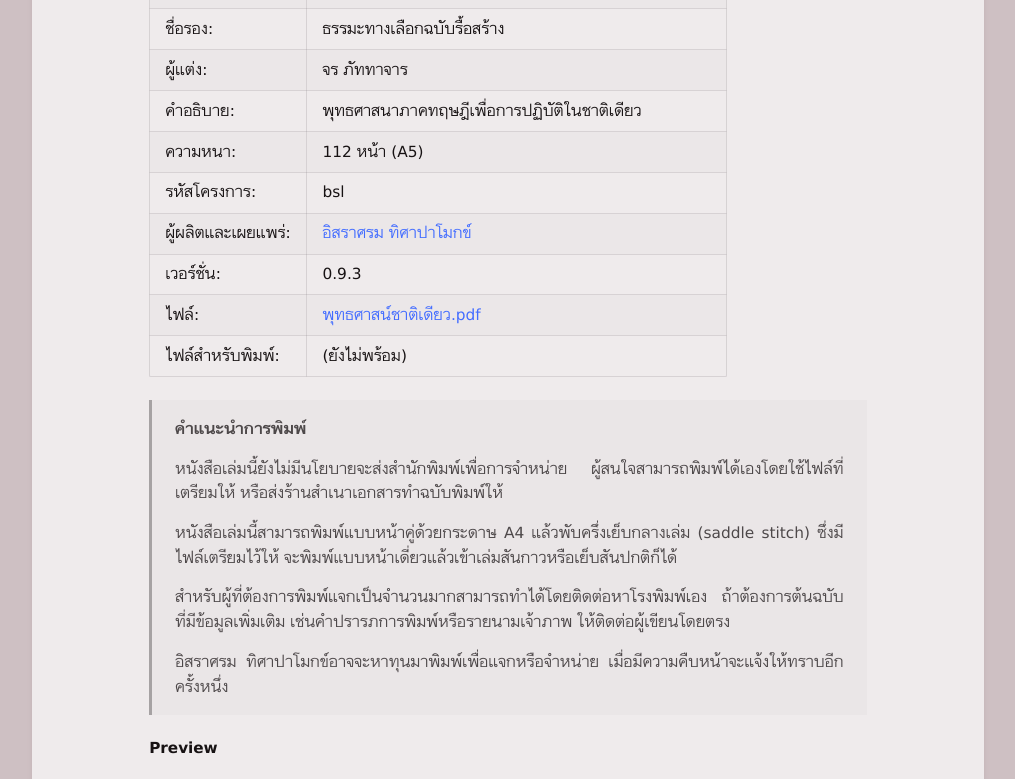
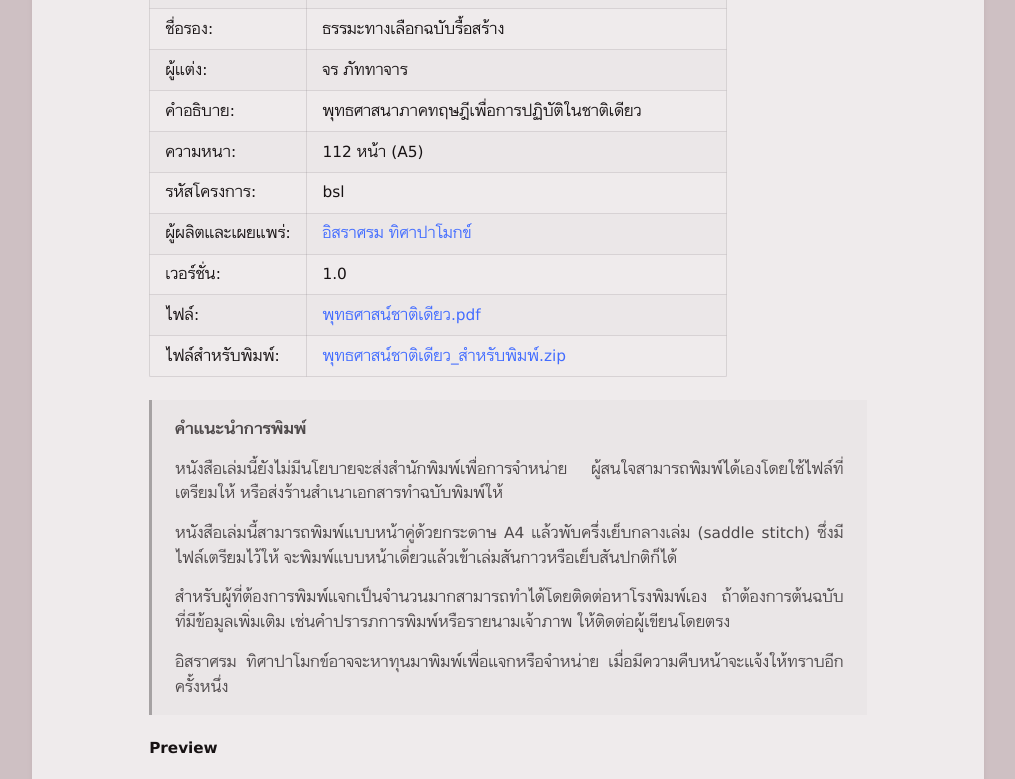
Before and after one commit to bhaddacak/bhaddacak.github.io, a Jekyll site: the page built from _pages/bsl.md, in a window 1280 px wide and 900 px high, scrolled down 790 px, cut to the strip 0-779 px from the top of the window. Shown: the whole strip, without its empty margins (132-1147 px from the left). Built offline with Jekyll 4.4.1, drawn with Linux system fonts in a browser that asks for light colours.

Commit message:
update bsl for print

```diff
--- a/_pages/bsl.md
+++ b/_pages/bsl.md
@@ -1,7 +1,7 @@
 ---
 title: "พุทธศาสน์ชาติเดียว"
 permalink: /bsl
-version: 0.9.3
+version: 1.0
 ---
 
 ![BUDDISTHAI](/assets/images/bsl-cover.jpg)
@@ -16,7 +16,7 @@ version: 0.9.3
 | ผู้ผลิตและเผยแพร่: | [อิสราศรม ทิศาปาโมกข์](https://www.facebook.com/disapamokkh){:target="\_blank"}  <svg class="icon"><use xlink:href="/assets/fontawesome/custom.svg#facebook-square"></use></svg>|
 | เวอร์ชั่น: | {{ page.version }} |
 | ไฟล์: | [พุทธศาสน์ชาติเดียว.pdf](https://drive.google.com/file/d/1er9kC5Ym0eSiQZdELKxnG5kdvXZgUioZ/view?usp=sharing) <svg class="icon"><use xlink:href="/assets/fontawesome/custom.svg#google-drive"></use></svg> |
-| ไฟล์สำหรับพิมพ์: | (ยังไม่พร้อม)|
+| ไฟล์สำหรับพิมพ์: | [พุทธศาสน์ชาติเดียว_สำหรับพิมพ์.zip](https://drive.google.com/file/d/1taMF_QOIJMOKFBHCWdbG05cYnD1w_jqn/view?usp=sharing) <svg class="icon"><use xlink:href="/assets/fontawesome/custom.svg#google-drive"></use></svg> |
 
 > **คำแนะนำการพิมพ์**
 >
```
Also changed, not shown: _pages/index.md (+1 -1 lines).
